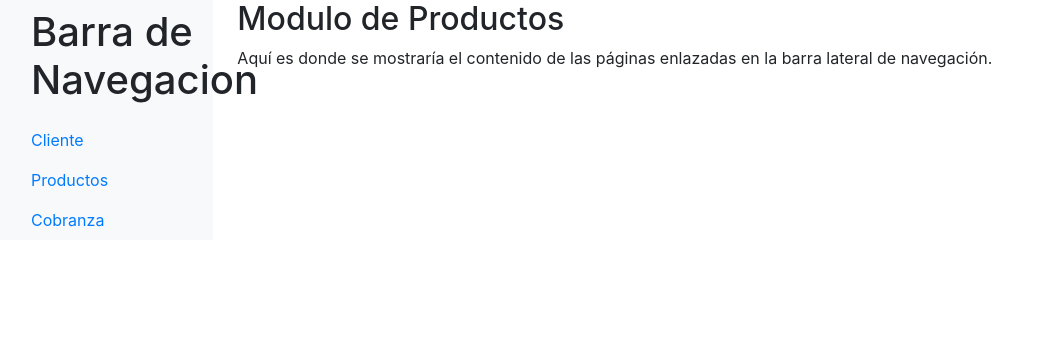
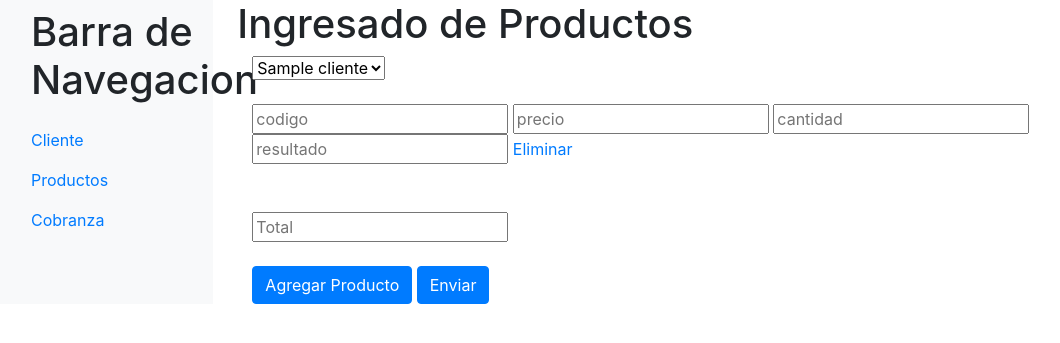
Before and after one commit to danielvill/minitesis, a Flask app: page /products in a window 1280 px wide. Shown: the top 343 px of the page, without its empty margins (0-1060 px from the left). Run offline with Flask 3, Linux system fonts and the light colour scheme; a database or web service that is not in the repository returns one stand-in record (values such as "Sample title"); some libraries are stand-ins or nearby versions.

Commit message:
Creacion de la clase product.py y el arreglo de javascript en el form product.html
Se pudo colocar bien en la base de datos mongodb para la colocaion de product.py y hacer bien lo que es en el javascript para lo que son la multiplicacion y el resultado tener en cuenta que en el navegador como se pone en automatico los valores hay que ingresarlos manualmente para que la suma sea correcta

```diff
--- a/app.py
+++ b/app.py
@@ -2,7 +2,7 @@ from flask import flash, Flask, render_template, request,jsonify, redirect, url_
 from controllers.database import dbConnection as dbase
 from modules.client import Client
 from modules.registro import Registro
-
+from modules.product import Product
 
 db = dbase()
 
@@ -63,9 +63,6 @@ def addRegistros():
         return notFound()
 
 #Ruta de cliente e ingresado de los mismo
-
-
-
 @app.route('/client', methods=['GET','POST'])
 def client():
     if request.method == 'POST':
@@ -101,10 +98,34 @@ def client():
         return render_template('client.html')
 
 
-#Ruta de Products
+# Ruta Productos
+#Agregar un select para el html
 @app.route('/products')
-def prod():
-    return render_template('products.html')
+def products():
+    select = db['clientes']
+    nombres = select.find({}, {'nombre': 1})
+    return render_template('products.html', nombres=nombres)
+
+
+# Agregar los productos
+@app.route('/products', methods=['POST'])
+def addProduct():
+    products = db['products']
+    nombre = request.form.get('nombre')  # Cambia 'nombres' a 'nombre'
+    codigos = request.form.getlist('codigo[]')
+    cantidades = request.form.getlist('cantidad[]')
+    precios = request.form.getlist('precio[]')
+    resultados = request.form.getlist('resultado[]')  # Cambia 'resultado' a 'resultados'
+    total = request.form.get('total')
+
+    for codigo, cantidad, precio, resultado in zip(codigos, cantidades, precios, resultados):  # Cambia 'resultado' a 'resultados'
+        if codigo and cantidad and precio and resultado:
+            product = Product(nombre, codigo, precio, cantidad, resultado, total)  # Agrega 'nombre' y 'total' como argumentos
+            products.insert_one(product.proDBCollection())
+
+    return redirect(url_for('products'))
+
+
 
 
 #Ruta de Pay
--- a/templates/products.html
+++ b/templates/products.html
@@ -20,12 +20,89 @@
             </div>
         </nav>
         <main role="main" class="col-md-9 ml-sm-auto col-lg-10 px-4">
-            <h1 class="h2">Modulo de Productos</h1>
-            <p>Aquí es donde se mostraría el contenido de las páginas enlazadas en la barra lateral de navegación.
-            </p>
+            <h1>Ingresado de Productos</h1>
+            <div class="container">
+
+                <form action="/products" method="POST" id="myForm">
+                    <select name="nombre">
+                        {% for nombre in nombres %}
+                        <option value="{{nombre['nombre']}}">{{nombre['nombre']}}</option>
+                        {% endfor %}
+                    </select>
+                    <br>
+                    <br>
+                    <div class="productos" >
+                        <input type="text" name="codigo[]" class=" codigo" placeholder="codigo">
+                        <input type="text" name="precio[]" class=" precio" placeholder="precio">
+                        <input type="text" name="cantidad[]" class=" cantidad" placeholder="cantidad">
+                        <input type="text" name="resultado[]" class=" resultado" placeholder="resultado">
+                        <a href="javascript:void(0);" class="remove_button">Eliminar</a>
+                    </div>
+
+                    <div class="form-row">
+                        <div class="col-8"></div>
+                        <div class="col-5">
+                            <br>
+                            <br>
+                            <input type="text" name="total"  id="total" placeholder="Total">
+                            <br>
+                            <br>
+                            <button type="button" id="addButton" class="btn btn-primary ">Agregar Producto</button>
+                            <button type="submit" class="btn btn-primary">Enviar</button>
+                        </div>
+                    </div>
+                </form>
+            </div>
         </main>
     </div>
 </div>
+<script>
+    $(document).ready(function () {
+        var maxField = 20; // Número máximo de campos a agregar
+        var addButton = $('#addButton'); // Selector del botón de agregar
+        var wrapper = $('.productos'); // Contenedor de campo de entrada
+        var fieldHTML = '<div class="productos"><input type="text" name="codigo[]" class="codigo" placeholder="codigo"><input type="text" name="precio[]" class="precio" placeholder="precio"><input type="text" name="cantidad[]" class="cantidad" placeholder="cantidad"><input type="text" name="resultado[]" class="resultado" placeholder="resultado"><a href="javascript:void(0);" class="remove_button">Eliminar</a></div>'; // HTML del campo de entrada con un enlace para eliminar el campo
+        var x = 1; // Contador de campo inicial
 
+        // Una vez que se hace clic en el botón de agregar
+        $(addButton).click(function () {
+            // Verificar el número máximo de campos de entrada
+            if (x < maxField) {
+                x++; // Incrementar el contador de campo
+                $(wrapper).append(fieldHTML); // Agregar campo html
+            }
+        });
+
+        // Una vez que se hace clic en el enlace de eliminar
+        $(wrapper).on('click', '.remove_button', function (e) {
+            e.preventDefault();
+            $(this).parent('div').remove(); // Eliminar el div del campo de entrada
+            x--; // Decrementar el contador de campo
+        });
+
+        // Agrega esta función para calcular el resultado y la suma total
+        function calcularTotal() {
+            var total = 0;
+            //solo para que el apartado de productos sume los valores debo colocar el #productos
+            $('.productos').each(function () {
+                var cantidad = parseFloat($(this).find('.cantidad').val()) || 0;
+                var precio = parseFloat($(this).find('.precio').val()) || 0;
+
+                // Calcula el resultado y actualiza el campo "Resultado"
+                var resultado = cantidad * precio;
+                $(this).find('.resultado').val(resultado);
+
+                // Suma al total
+                total += resultado;
+            });
+
+            // Actualiza el campo "Total"
+            $('#total').val(total);
+        }
+
+        // Llama a la función cuando se cargue la página y cuando se realicen cambios
+        calcularTotal();
+        $(wrapper).on('change', 'input', calcularTotal);
+    });
+</script>
 {% endblock %}
-s
```
Also changed, not shown: modules/product.py (added, +21 -0 lines).
